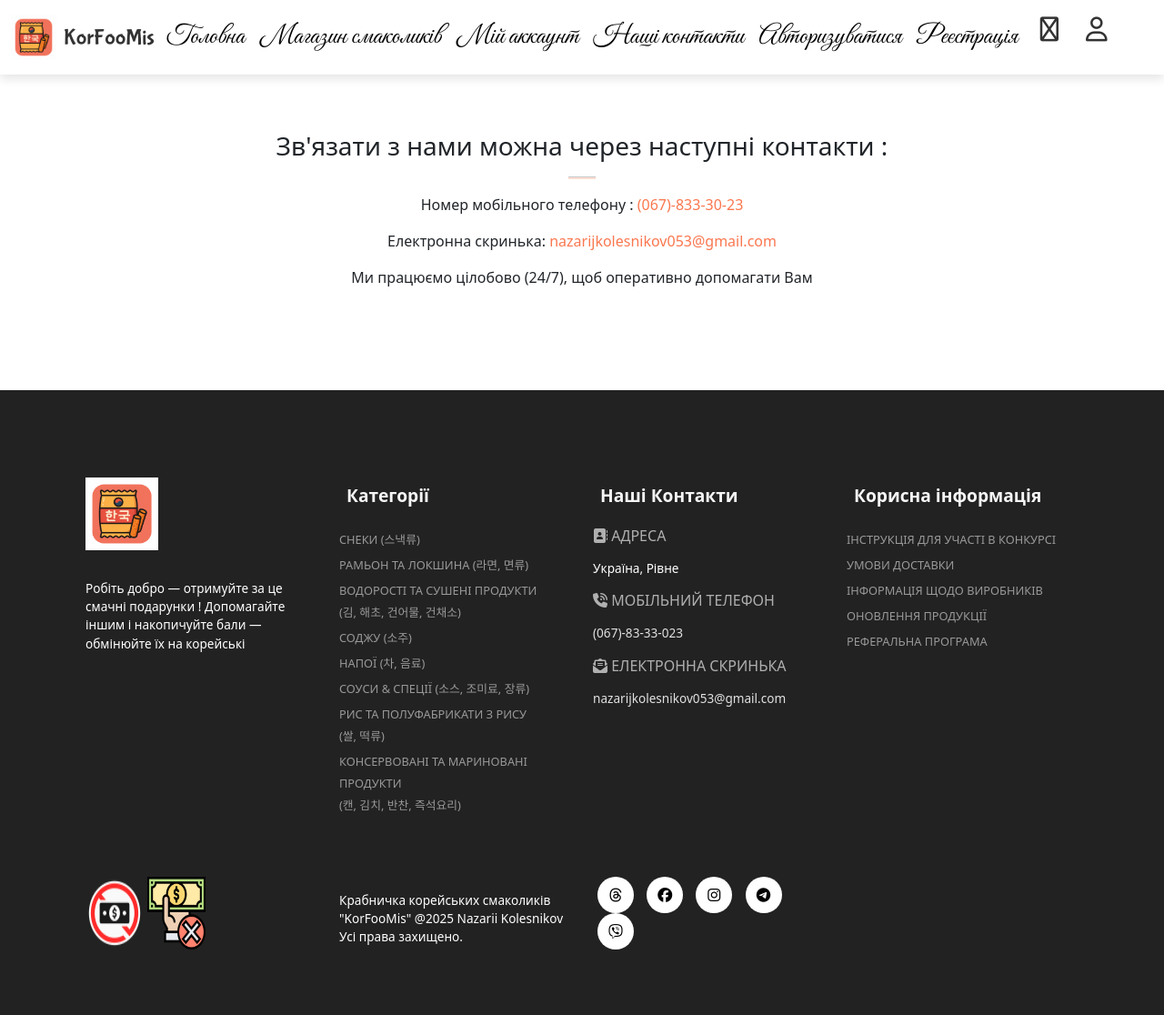
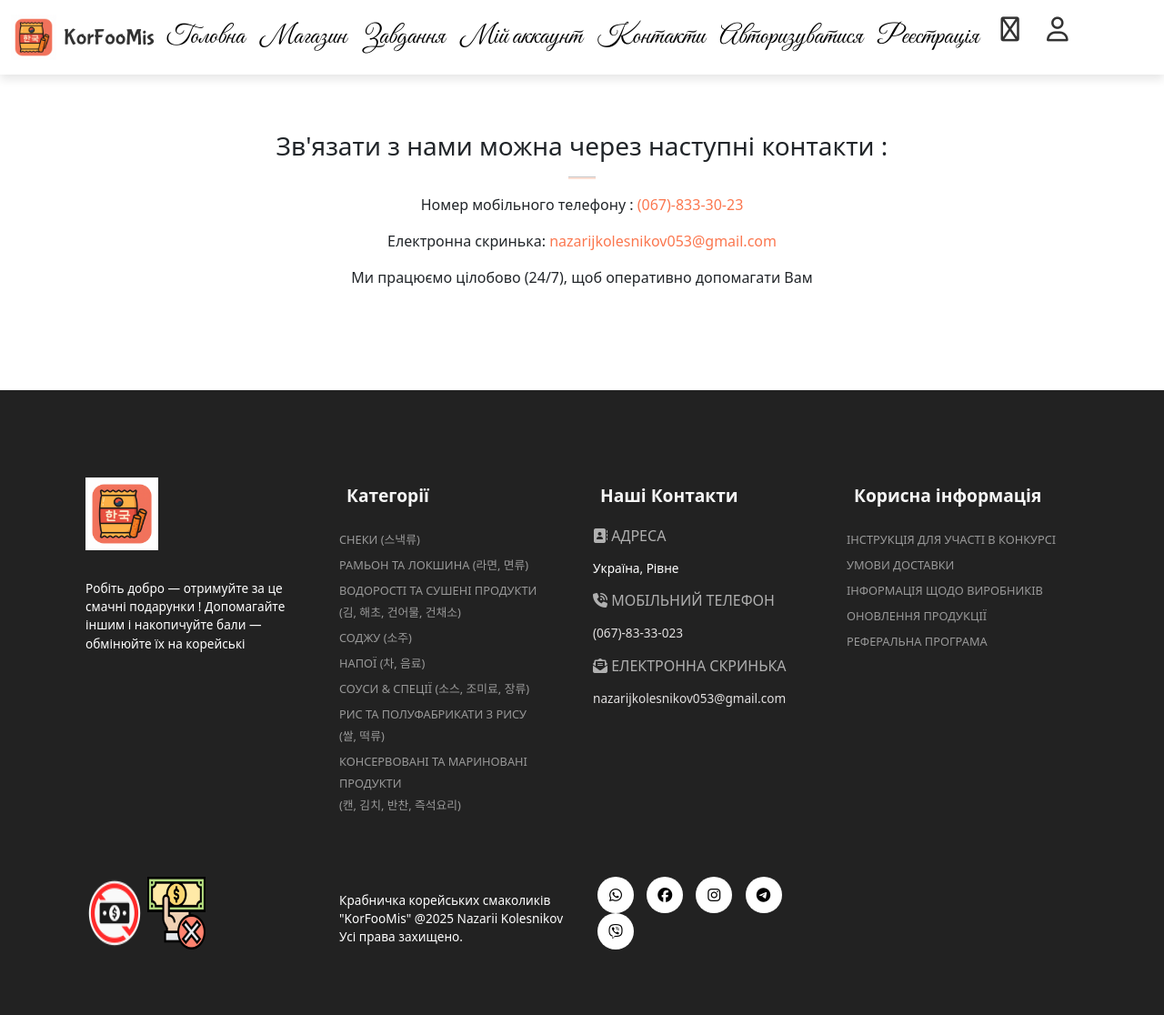
Before and after one commit to nazariiykolesnikov/Online-gift-boxes-of-korean-delicious-KorFooMis, a PHP site: page /pages/contact.php in a window 1280 px wide. Shown: the whole page at 91% size. Run offline with PHP 8.4, Linux system fonts and the light colour scheme; some web fonts are replaced.

Commit message:
Update contact.php

```diff
--- a/pages/contact.php
+++ b/pages/contact.php
@@ -16,7 +16,7 @@
         <nav class="navbar navbar-expand-lg navbar-light bg-white py-3 fixed-top">
             <div class="container-fluid d-flex align-items-center justify-content-between flex-wrap">
                 <div class="d-flex align-items-center brand-logo">
-                    <img src="../assets/images/logo/logo.png" alt="Logo" class="navbar-logo" />
+                    <img src="./assets/images/logo/logo.png" alt="Logo" class="navbar-logo" />
                     <h2 class="brand mb-0 ms-2">KorFooMis</h2>
                 </div>
                 <button class="navbar-toggler" type="button" data-bs-toggle="collapse"
@@ -27,26 +27,29 @@
                 <div class="collapse navbar-collapse nav-buttons mt-3 mt-lg-0" id="navbarSupportedContent">
                     <ul class="navbar-nav me-auto mb-2 mb-lg-0">
                         <li class="nav-item">
-                            <a class="nav-link" aria-current="page" href="../index.php">Головна</a>
+                            <a class="nav-link" aria-current="page" href="index.php">Головна</a>
                         </li>
                         <li class="nav-item">
-                            <a class="nav-link" aria-current="page" href="shop.php">Магазин смаколиків</a>
+                            <a class="nav-link" aria-current="page" href="../pages/shop.php">Магазин</a>
                         </li>
                         <li class="nav-item">
-                            <a class="nav-link" aria-current="page" href="account.php">Мій аккаунт</a>
+                            <a class="nav-link" aria-current="page" href="../pages/tasks.php">Завдання</a>
                         </li>
                         <li class="nav-item">
-                            <a class="nav-link" aria-current="page" href="contact.php">Наші контакти</a>
+                            <a class="nav-link" aria-current="page" href="../pages/account.php">Мій аккаунт</a>
                         </li>
                         <li class="nav-item">
-                            <a class="nav-link" aria-current="page" href="login.php">Авторизуватися</a>
+                            <a class="nav-link" aria-current="page" href="../pages/contact.php">Контакти</a>
+                        </li>
+                        <li class="nav-item">
+                            <a class="nav-link" aria-current="page" href="../pages/login.php">Авторизуватися</a>
                         </li>
                          <li class="nav-item">
-                            <a class="nav-link" aria-current="page" href="register.php">Реєстрація</a>
+                            <a class="nav-link" aria-current="page" href="../pages/register.php">Реєстрація</a>
                         </li>
                         <li class="nav-item">
-                            <a href="./pages/cart.html"><i class="fa-solid fa-basket-shopping"></i></a>
-                            <a href="./pages/account.html"><i class="fas fa-user"></i></a>
+                            <a href="../pages/cart.php"><i class="fa-solid fa-truck-fast"></i></a>
+                            <a href="../pages/account.php"><i class="fas fa-user"></i></a>
                         </li>
                     </ul>
                 </div>
@@ -70,7 +73,7 @@
             </div>
         </section>
     </main>
-    <footer class="mt-5 py-5">
+     <footer class="mt-5 py-5">
         <div class="row container mx-auto pt-5">
             <div class="footer-one col-lg-3 col-md-6 col-sm-12">
                 <img class="footer-one__logo" src="../assets/images/logo/logo.png" alt="Logo" />
@@ -118,14 +121,14 @@
         <div class="copyright mt-5">
             <div class="row container mx-auto">
                 <div class="col-lg-3 col-md-5 col-sm-12 mb-4">
-                    <img src="../assets/images/no-payment/no-payment.png" class="img-fluid w-25 h-100" alt="No Payment Image" />
-                    <img src="../assets/images/no-payment/no-money.png" class="img-fluid w-25 h-100" alt="No Payment Image" />
+                    <img src="./assets/images/no-payment/no-payment.png" class="img-fluid w-25 h-100" alt="No Payment Image" />
+                    <img src="./assets/images/no-payment/no-money.png" class="img-fluid w-25 h-100" alt="No Payment Image" />
                 </div>
                 <div class="col-lg-3 col-md-5 col-sm-12 text-nowrap mb-2">
                     <p>Крабничка корейських смаколиків <br />"KorFooMis" @2025 Nazarii Kolesnikov <br />Усі права захищено.</p>
                 </div>
                 <div class="col-lg-3 col-md-5 col-sm-12 mb-4">
-                    <a href="#"><i class="fab fa-threads"></i></a>
+                    <a href="#"><i class='fab fa-whatsapp'></i></a>
                     <a href="#"><i class="fab fa-facebook"></i></a>
                     <a href="#"><i class="fab fa-instagram"></i></a>
                     <a href="#"><i class="fab fa-telegram"></i></a>
```
